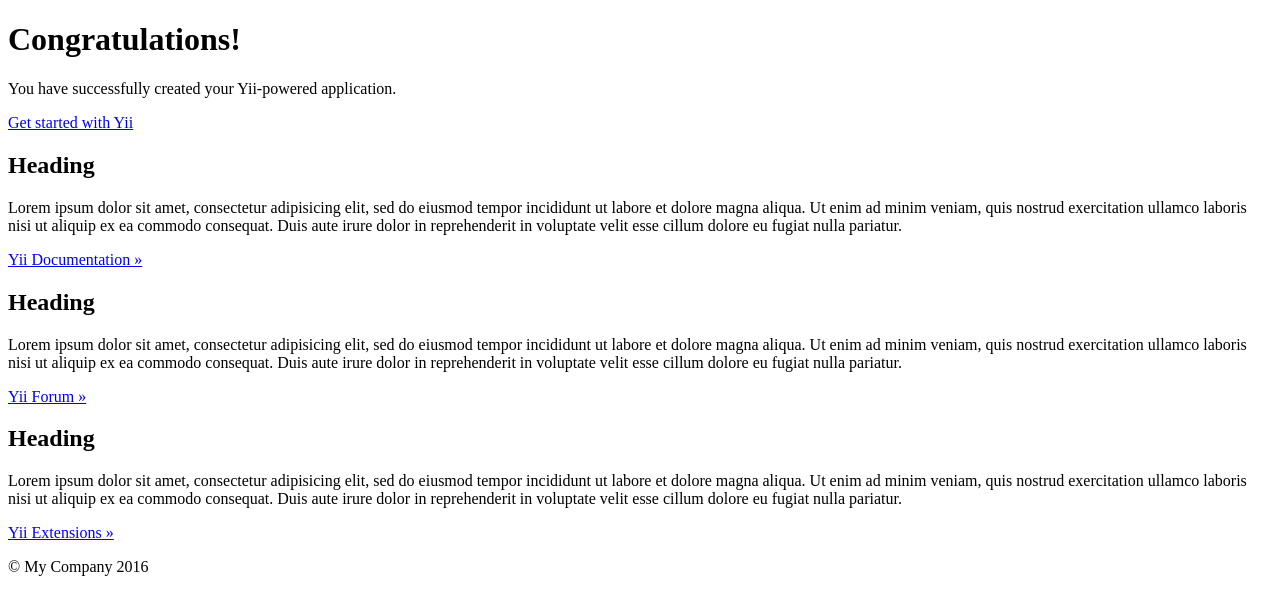
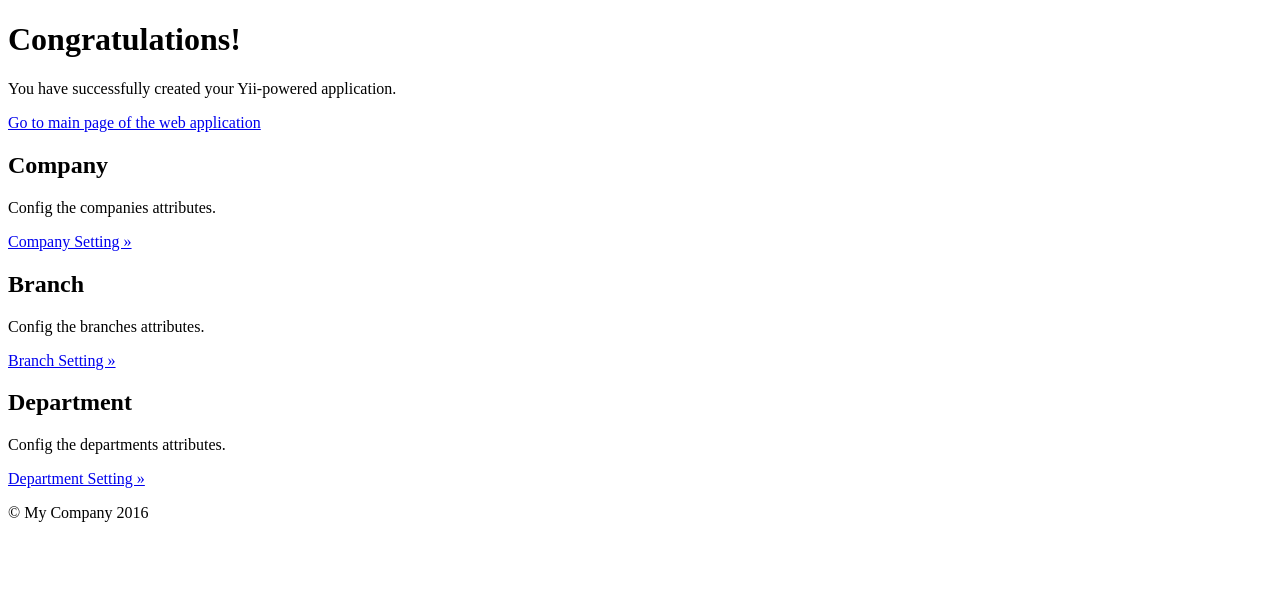
Before and after one commit to wangjulong/plsdev, a Yii app: template backend/views/site/index.php in a window 1280 px wide. Shown: the top 615 px of the page. Run offline with PHP 8.4 and a stand-in for Yii, Linux system fonts and the light colour scheme; the template is opened without the code that fills it, so the values that code supplies are empty; some libraries are stand-ins or nearby versions.

Commit message:
custom backend main page

```diff
--- a/backend/views/layouts/main.php
+++ b/backend/views/layouts/main.php
@@ -36,6 +36,9 @@ AppAsset::register($this);
     ]);
     $menuItems = [
         ['label' => 'Home', 'url' => ['/site/index']],
+        ['label' => 'Company', 'url' => ['/companies']],
+        ['label' => 'Branch', 'url' => ['/branches']],
+        ['label' => 'Department', 'url' => ['/departments']],
     ];
     if (Yii::$app->user->isGuest) {
         $menuItems[] = ['label' => 'Login', 'url' => ['/site/login']];
--- a/backend/views/site/index.php
+++ b/backend/views/site/index.php
@@ -11,41 +11,32 @@ $this->title = 'My Yii Application';
 
         <p class="lead">You have successfully created your Yii-powered application.</p>
 
-        <p><a class="btn btn-lg btn-success" href="http://www.yiiframework.com">Get started with Yii</a></p>
+        <p><a class="btn btn-lg btn-success" href="http://plsdev.dev">Go to main page of the web application</a></p>
     </div>
 
     <div class="body-content">
 
         <div class="row">
             <div class="col-lg-4">
-                <h2>Heading</h2>
+                <h2>Company</h2>
 
-                <p>Lorem ipsum dolor sit amet, consectetur adipisicing elit, sed do eiusmod tempor incididunt ut labore et
-                    dolore magna aliqua. Ut enim ad minim veniam, quis nostrud exercitation ullamco laboris nisi ut aliquip
-                    ex ea commodo consequat. Duis aute irure dolor in reprehenderit in voluptate velit esse cillum dolore eu
-                    fugiat nulla pariatur.</p>
+                <p>Config the companies attributes.</p>
 
-                <p><a class="btn btn-default" href="http://www.yiiframework.com/doc/">Yii Documentation &raquo;</a></p>
+                <p><a class="btn btn-default" href="http://plsdevback.dev/companies">Company Setting &raquo;</a></p>
             </div>
             <div class="col-lg-4">
-                <h2>Heading</h2>
+                <h2>Branch</h2>
 
-                <p>Lorem ipsum dolor sit amet, consectetur adipisicing elit, sed do eiusmod tempor incididunt ut labore et
-                    dolore magna aliqua. Ut enim ad minim veniam, quis nostrud exercitation ullamco laboris nisi ut aliquip
-                    ex ea commodo consequat. Duis aute irure dolor in reprehenderit in voluptate velit esse cillum dolore eu
-                    fugiat nulla pariatur.</p>
+                <p>Config the branches attributes.</p>
 
-                <p><a class="btn btn-default" href="http://www.yiiframework.com/forum/">Yii Forum &raquo;</a></p>
+                <p><a class="btn btn-default" href="http://plsdevback.dev/branches">Branch Setting &raquo;</a></p>
             </div>
             <div class="col-lg-4">
-                <h2>Heading</h2>
+                <h2>Department</h2>
 
-                <p>Lorem ipsum dolor sit amet, consectetur adipisicing elit, sed do eiusmod tempor incididunt ut labore et
-                    dolore magna aliqua. Ut enim ad minim veniam, quis nostrud exercitation ullamco laboris nisi ut aliquip
-                    ex ea commodo consequat. Duis aute irure dolor in reprehenderit in voluptate velit esse cillum dolore eu
-                    fugiat nulla pariatur.</p>
+                <p>Config the departments attributes.</p>
 
-                <p><a class="btn btn-default" href="http://www.yiiframework.com/extensions/">Yii Extensions &raquo;</a></p>
+                <p><a class="btn btn-default" href="http://plsdevback.dev/departments">Department Setting &raquo;</a></p>
             </div>
         </div>
 
```
